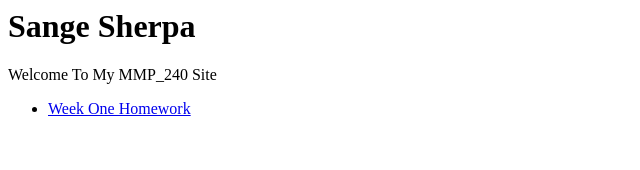
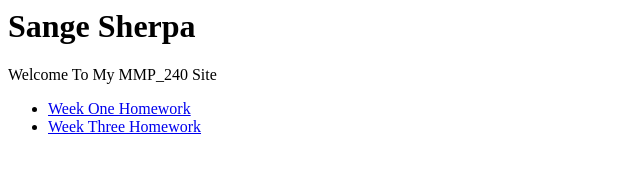
Before and after one commit to sangesherpa89/MMP240, a plain HTML site: page index.html in a window 1280 px wide. Shown: the whole page, without its empty margins (0-640 px from the left). Drawn offline with Linux system fonts and the light colour scheme.

Commit message:
Removed spaces

```diff
--- a/index.html
+++ b/index.html
@@ -8,6 +8,7 @@
     <p> Welcome To My MMP_240 Site</p>
     <ul>
         <li><a href="WK_1/index.html">Week One Homework</a></li>
+        <li><a href="WK_3/Week%20Three%20Homwork.html">Week Three Homework</a></li>
     </ul>
 </body>
 
```
Also changed, not shown: WK_3/WeekThreeHomwork.html (renamed from WK_3/Week Three Homwork.html).
